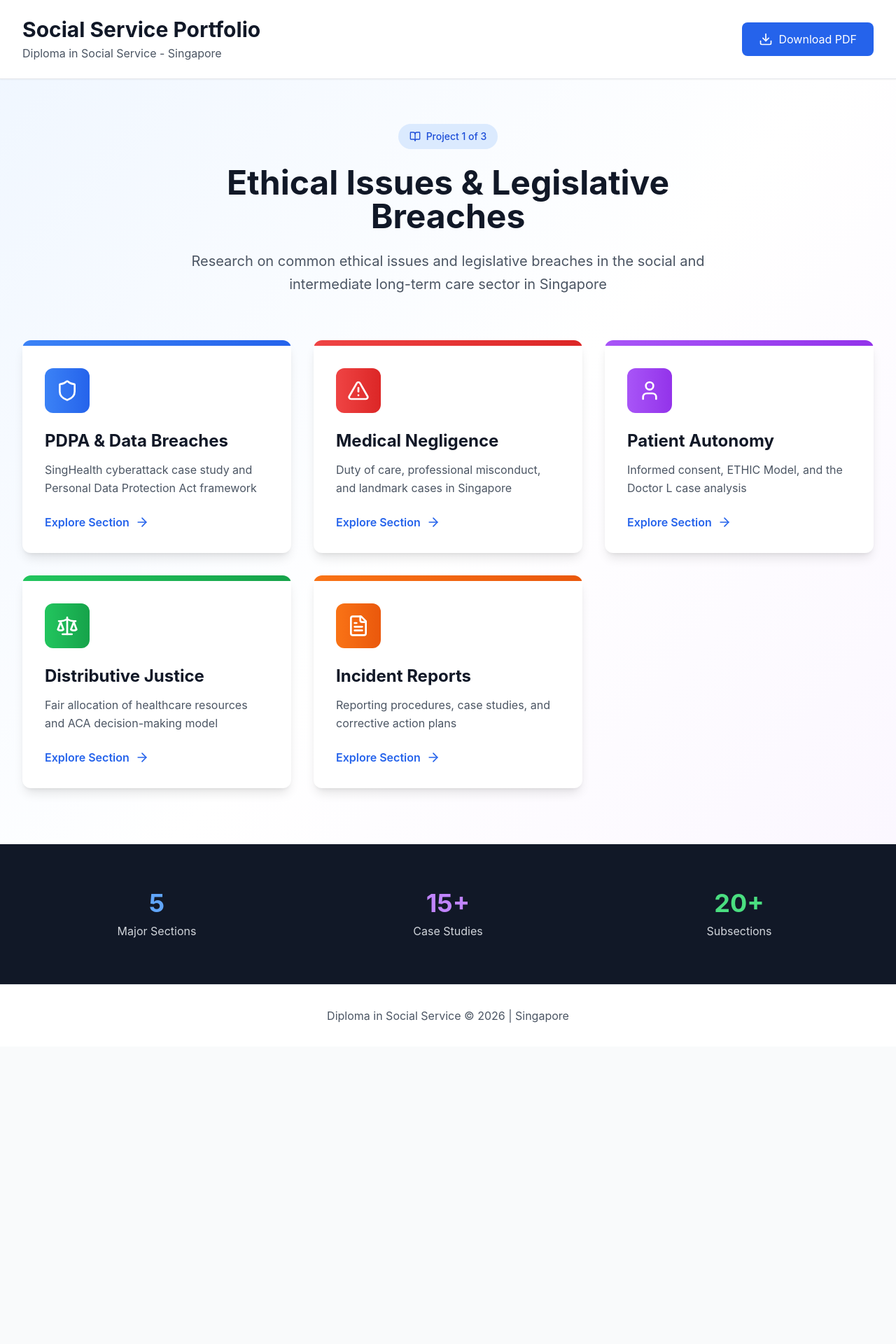
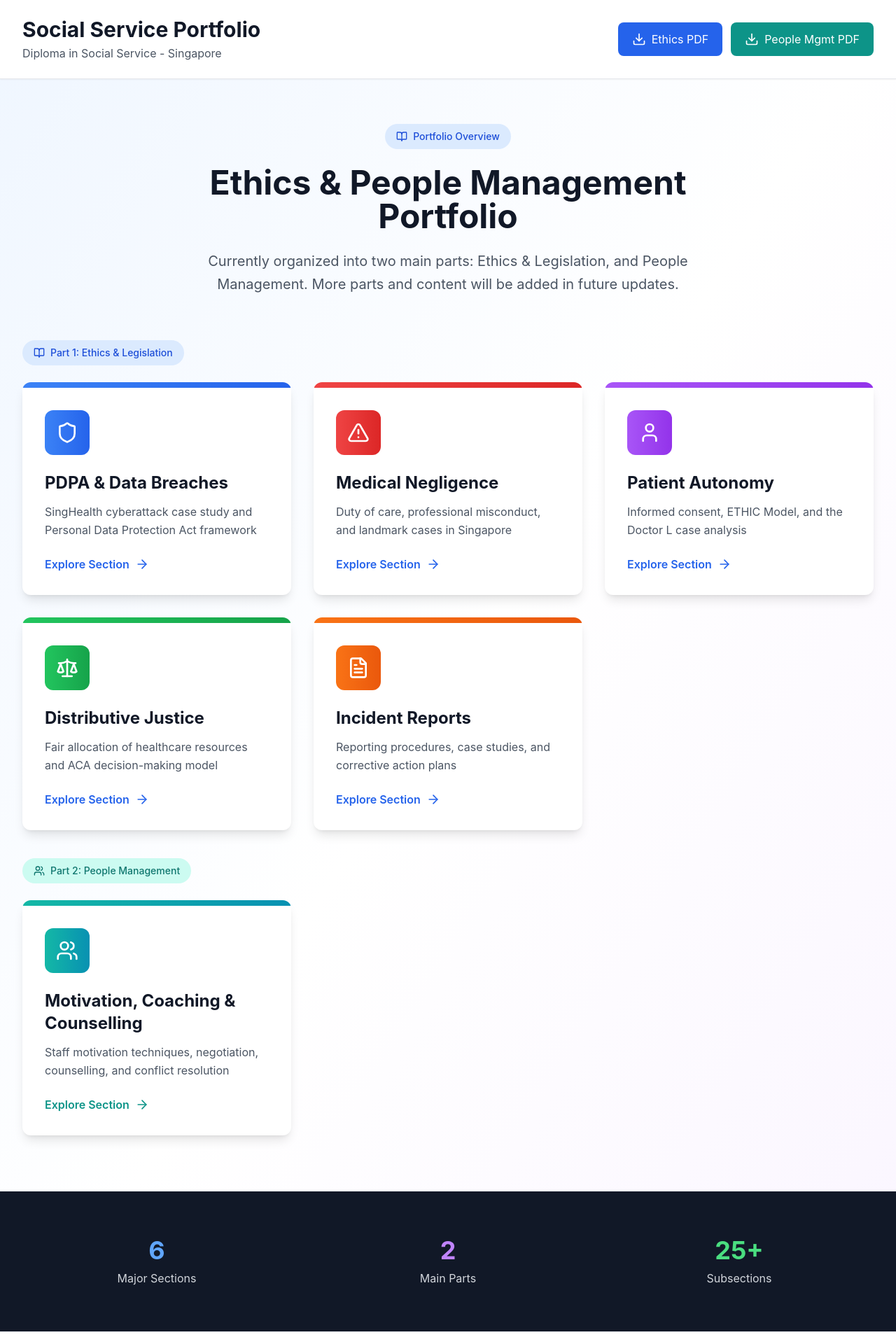
Before and after one commit to JohnTan38/ethics-portfolio, a Next.js app: page / in a window 1280 px wide. Shown: the top 1920 px of the page at 70% size. Before the commit the page ends 1495 px from the top, so only its background shows below. Built offline with nearby package versions, Linux system fonts and the light colour scheme.

Commit message:
Add files via upload

```diff
--- a/app/page.tsx
+++ b/app/page.tsx
@@ -1,8 +1,8 @@
 import Link from 'next/link'
-import { BookOpen, FileText, Scale, Shield, AlertTriangle, User, Download, ArrowRight } from 'lucide-react'
+import { BookOpen, FileText, Scale, Shield, AlertTriangle, User, Users, Download, ArrowRight } from 'lucide-react'
 
 export default function Home() {
-  const sections = [
+  const ethicsSections = [
     {
       id: 'legislative-pdpa',
       title: 'PDPA & Data Breaches',
@@ -40,6 +40,16 @@ export default function Home() {
     }
   ]
 
+  const peopleSections = [
+    {
+      id: 'motivation-coaching-counselling',
+      title: 'Motivation, Coaching & Counselling',
+      icon: Users,
+      description: 'Staff motivation techniques, negotiation, counselling, and conflict resolution',
+      color: 'from-teal-500 to-cyan-600'
+    }
+  ]
+
   return (
     <div className="min-h-screen bg-gradient-to-br from-blue-50 via-white to-purple-50">
       {/* Header */}
@@ -50,14 +60,24 @@ export default function Home() {
               <h1 className="text-3xl font-bold text-gray-900">Social Service Portfolio</h1>
               <p className="text-gray-600 mt-1">Diploma in Social Service - Singapore</p>
             </div>
+            <div className="flex items-center gap-3">
               <a
                 href="/Ethical_issues_and_Legislative_breaches.pdf"
                 download
-              className="flex items-center gap-2 bg-blue-600 text-white px-6 py-3 rounded-lg hover:bg-blue-700 transition-colors"
+                className="flex items-center gap-2 bg-blue-600 text-white px-5 py-3 rounded-lg hover:bg-blue-700 transition-colors"
               >
                 <Download className="w-5 h-5" />
-              Download PDF
+                Ethics PDF
               </a>
+              <a
+                href="/Motivation_Coaching_Counselling.pdf"
+                download
+                className="flex items-center gap-2 bg-teal-600 text-white px-5 py-3 rounded-lg hover:bg-teal-700 transition-colors"
+              >
+                <Download className="w-5 h-5" />
+                People Mgmt PDF
+              </a>
+            </div>
           </div>
         </div>
       </header>
@@ -67,22 +87,29 @@ export default function Home() {
         <div className="text-center max-w-3xl mx-auto">
           <div className="inline-flex items-center gap-2 bg-blue-100 text-blue-700 px-4 py-2 rounded-full text-sm font-medium mb-6">
             <BookOpen className="w-4 h-4" />
-            Project 1 of 3
+            Portfolio Overview
           </div>
           <h2 className="text-5xl font-bold text-gray-900 mb-6">
-            Ethical Issues & Legislative Breaches
+            Ethics & People Management Portfolio
           </h2>
           <p className="text-xl text-gray-600 leading-relaxed">
-            Research on common ethical issues and legislative breaches in the social and
-            intermediate long-term care sector in Singapore
+            Currently organized into two main parts: Ethics & Legislation, and People Management.
+            More parts and content will be added in future updates.
           </p>
         </div>
       </section>
 
       {/* Main Content Grid */}
       <section className="max-w-7xl mx-auto px-4 sm:px-6 lg:px-8 pb-20">
+        <div className="mb-10">
+          <div className="flex items-center gap-3 mb-6">
+            <div className="inline-flex items-center gap-2 bg-blue-100 text-blue-700 px-4 py-2 rounded-full text-sm font-medium">
+              <BookOpen className="w-4 h-4" />
+              Part 1: Ethics & Legislation
+            </div>
+          </div>
           <div className="grid md:grid-cols-2 lg:grid-cols-3 gap-8">
-          {sections.map((section, index) => {
+            {ethicsSections.map((section) => {
               const Icon = section.icon
               return (
                 <Link
@@ -110,6 +137,45 @@ export default function Home() {
               )
             })}
           </div>
+        </div>
+
+        <div>
+          <div className="flex items-center gap-3 mb-6">
+            <div className="inline-flex items-center gap-2 bg-teal-100 text-teal-700 px-4 py-2 rounded-full text-sm font-medium">
+              <Users className="w-4 h-4" />
+              Part 2: People Management
+            </div>
+          </div>
+          <div className="grid md:grid-cols-2 lg:grid-cols-3 gap-8">
+            {peopleSections.map((section) => {
+              const Icon = section.icon
+              return (
+                <Link
+                  key={section.id}
+                  href={`/project/1/${section.id}`}
+                  className="group bg-white rounded-xl shadow-lg hover:shadow-2xl transition-all duration-300 overflow-hidden hover:-translate-y-1"
+                >
+                  <div className={`h-2 bg-gradient-to-r ${section.color}`} />
+                  <div className="p-8">
+                    <div className={`inline-flex items-center justify-center w-16 h-16 rounded-xl bg-gradient-to-r ${section.color} mb-6`}>
+                      <Icon className="w-8 h-8 text-white" />
+                    </div>
+                    <h3 className="text-2xl font-bold text-gray-900 mb-3 group-hover:text-teal-600 transition-colors">
+                      {section.title}
+                    </h3>
+                    <p className="text-gray-600 mb-6 leading-relaxed">
+                      {section.description}
+                    </p>
+                    <div className="flex items-center text-teal-600 font-semibold group-hover:gap-3 transition-all">
+                      Explore Section
+                      <ArrowRight className="w-5 h-5 ml-2 group-hover:translate-x-1 transition-transform" />
+                    </div>
+                  </div>
+                </Link>
+              )
+            })}
+          </div>
+        </div>
       </section>
 
       {/* Quick Access Section */}
@@ -117,15 +183,15 @@ export default function Home() {
         <div className="max-w-7xl mx-auto px-4 sm:px-6 lg:px-8">
           <div className="grid md:grid-cols-3 gap-8 text-center">
             <div>
-              <div className="text-4xl font-bold text-blue-400 mb-2">5</div>
+              <div className="text-4xl font-bold text-blue-400 mb-2">6</div>
               <div className="text-gray-300">Major Sections</div>
             </div>
             <div>
-              <div className="text-4xl font-bold text-purple-400 mb-2">15+</div>
-              <div className="text-gray-300">Case Studies</div>
+              <div className="text-4xl font-bold text-purple-400 mb-2">2</div>
+              <div className="text-gray-300">Main Parts</div>
             </div>
             <div>
-              <div className="text-4xl font-bold text-green-400 mb-2">20+</div>
+              <div className="text-4xl font-bold text-green-400 mb-2">25+</div>
               <div className="text-gray-300">Subsections</div>
             </div>
           </div>
```
Lines whose indentation alone changed are shown as unchanged.
